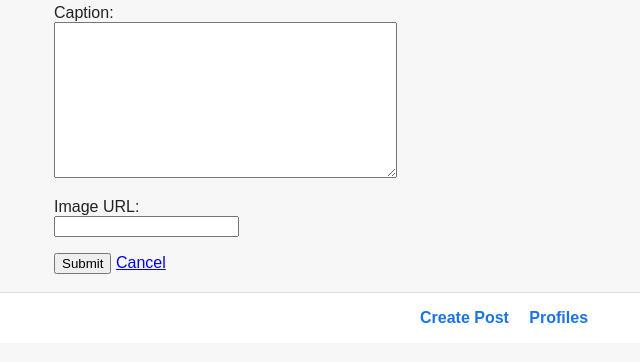
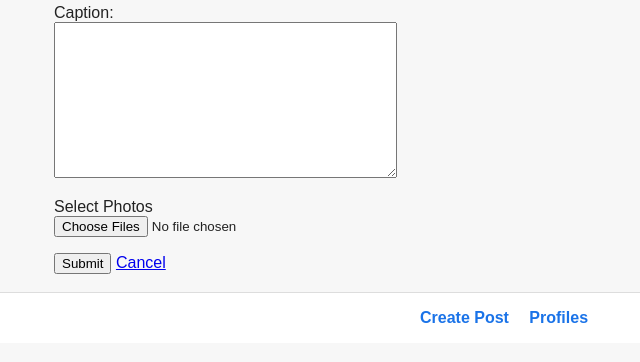
Before and after one commit to szetol0718/CampusPickup-BU, a Django app: page /mini_insta/profile/4/create_post in a window 1280 px wide. Shown: the part 205-567 px from the top of the page, without its empty margins (136-776 px from the left). Run offline with Django 5.2, Linux system fonts and the light colour scheme; data comes from the database, SQL or seed files in the repository; both versions use the stored data as it was after the commit.

Commit message:
Assignment 5 Task1 is done with new photos Model

```diff
--- a/blog/models.py
+++ b/blog/models.py
@@ -28,8 +28,6 @@ class Article(models.Model):
         return reverse('article', kwargs={'pk':self.pk})
     def get_all_comments(self):
         '''Return all of the comments about this article.'''
-
-
         comments = Comment.objects.filter(article=self)
         return comments
 
--- a/blog/views.py
+++ b/blog/views.py
@@ -36,8 +36,6 @@ class RandomArticleView(DetailView):
     # pick one article at random:
     def get_object(self):
         '''Return one Article object chosen at random.'''
-
-
         all_articles = Article.objects.all()
         return random.choice(all_articles)
 
--- a/mini_insta/forms.py
+++ b/mini_insta/forms.py
@@ -9,8 +9,6 @@ from .models import Post
 class CreatePostForm(forms.ModelForm):
     """Collect inputs needed to create a Post (excluding Profile)."""
 
-    image_url = forms.URLField(label="Image URL", max_length=300)
-
     class Meta:
         model = Post
         fields = ["caption"]
--- a/mini_insta/models.py
+++ b/mini_insta/models.py
@@ -45,6 +45,20 @@ class Photo(models.Model):
     post = models.ForeignKey(Post,on_delete=models.CASCADE)
     image_url = models.URLField(blank=True)
     timestamp = models.DateTimeField(auto_now_add=True)
+    image_file = models.ImageField(blank=True) #NEW 2/24/2026 added image field
 
+    # Author: Louis Szeto, 2/24/2026, modified __str__ and added get_image_url method
     def __str__(self):
-        return f"Photo for Post {self.post.id}"
+        if self.image_url:
+            return f"Photo (url) for Post {self.post.pk}"
+        if self.image_file:
+            return f"Photo (file) for Post {self.post.pk}"
+        return f"Photo (empty) for Post {self.post.pk}"
+
+    def get_image_url(self):
+        """Return the best URL to display this photo (url first, else file)."""
+        if self.image_url:
+            return self.image_url
+        if self.image_file:
+            return self.image_file.url
+        return ""
--- a/mini_insta/templates/mini_insta/create_post_form.html
+++ b/mini_insta/templates/mini_insta/create_post_form.html
@@ -9,7 +9,7 @@ Description: Form page for creating a new Post and one Photo.
 {% block content %}
 <h2>Create Post for {{ profile.display_name }}</h2>
 
-<form method="post">
+<form action="{% url 'create_post' profile.pk %}" method="POST" enctype="multipart/form-data">
     {% csrf_token %}
 
     <p>
@@ -18,8 +18,8 @@ Description: Form page for creating a new Post and one Photo.
     </p>
 
     <p>
-        <label for="id_image_url">Image URL:</label><br>
-        {{ form.image_url }}
+        <label for="files">Select Photos</label><br>
+        <input type="file" name="files" id="files" multiple>
     </p>
 
     <button type="submit">Submit</button>
--- a/mini_insta/templates/mini_insta/show_post.html
+++ b/mini_insta/templates/mini_insta/show_post.html
@@ -17,7 +17,7 @@ Description: Displays a single Post with caption/timestamp and all photos.
 <div class="photos-grid">
     {% for photo in post.get_all_photos %}
         <div class="photo-card">
-            <img src="{{ photo.image_url }}"
+            <img src="{{ photo.get_image_url }}"
                  alt="Photo for post {{ post.pk }}"
                  class="post-img">
         </div>
--- a/mini_insta/templates/mini_insta/show_profile.html
+++ b/mini_insta/templates/mini_insta/show_profile.html
@@ -31,7 +31,7 @@
             <a href="{% url 'show_post' post.pk %}">
                 {% with first_photo=post.get_all_photos.first %}
                     {% if first_photo %}
-                        <img src="{{ first_photo.image_url }}"
+                        <img src="{{ first_photo.get_image_url }}"
                              alt="Photo for post {{ post.pk }}"
                              class="post-img">
                     {% else %}
--- a/mini_insta/views.py
+++ b/mini_insta/views.py
@@ -49,22 +49,23 @@ class CreatePostView(CreateView):
         return context
 
     def form_valid(self, form):
-        """Attach Profile FK to Post, then create one Photo using image_url."""
-        print(f"CreateCommentView.form_valid: form.cleaned_data={form.cleaned_data}")
-        pk = self.kwargs['pk']
+        pk = self.kwargs["pk"]
         profile = Profile.objects.get(pk=pk)
         form.instance.profile = profile
 
-        post = form.save(commit=False)
-        post.profile = profile
-        post.save()
+        response = super().form_valid(form)
+        #New to add multiple photos
+        files = self.request.FILES.getlist("files")
+        for f in files:
+            Photo.objects.create(post=self.object, image_file=f)
 
-        image_url = form.cleaned_data["image_url"]
-        Photo.objects.create(post=post, image_url=image_url)
-
-        return super().form_valid(form)
+        return response
 
     def get_success_url(self):
         """Redirect to the Post detail page after successful creation."""
         pk = self.kwargs['pk']
         return reverse("profile_detail", kwargs={"pk": pk})
+    #for bebug
+    def form_invalid(self, form):
+        print("CreatePostView form_invalid errors:", form.errors)
+        return super().form_invalid(form)
```
Also changed, not shown: db.sqlite3, media/g1.jpg (added), media/g1_toQrLu7.jpg (added), media/g2.jpg (added), media/g2_M1boPpV.jpg (added), media/g2_Xv4HqJi.jpg (added), media/lebron-james-1-3d9979ac91014e99b3b357ea78698b75.jpg (added), mini_insta/migrations/0004_photo_image_file.py (added).
